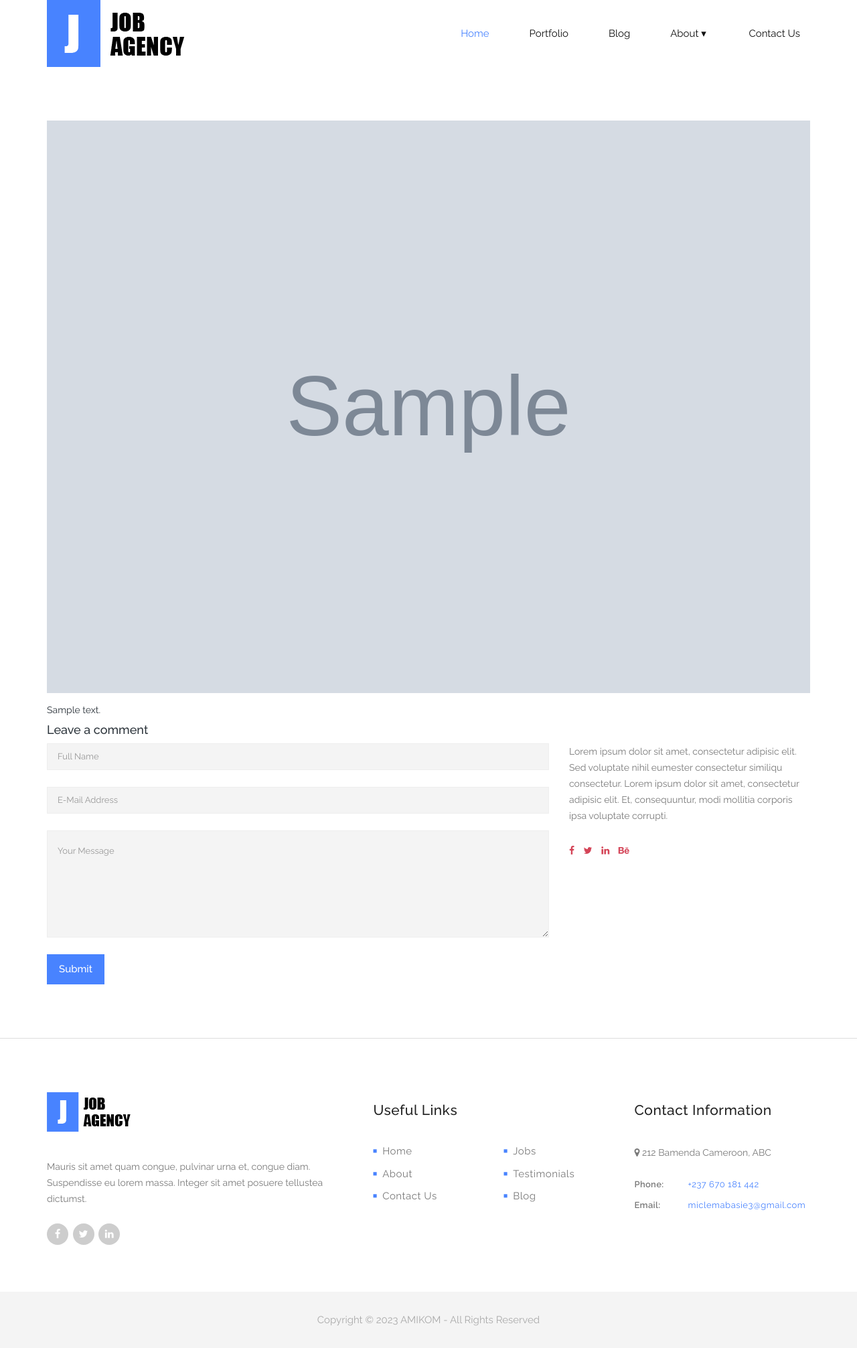
After one commit to miclemabasie/Django-Blog-2023, a Django app: a page that uses templates/base.html in a window 1280 px wide. The commit adds this page. Shown: the whole page at 67% size. Run offline with Django 3.2, Linux system fonts and the light colour scheme; tables that the repository leaves empty hold one stand-in row (values such as "Sample post"); grey boxes marked "Sample" are stand-in pictures; parts of the project's set-up code (start-up, migrations or seed data) failed here and were passed over; some libraries are stand-ins or nearby versions.

Commit message:
blog setup

```diff
--- a/blog/views.py
+++ b/blog/views.py
@@ -34,33 +34,42 @@ def index(request):
 
 
 def post_list(request, tag_slug=None):
-    posts = Post.objects.published()
-    # Check if a tag_slug was passed into the request
-    tag = None
-    if tag_slug:
-        tag = get_object_or_404(Tag, slug=tag_slug)
-        print(posts)
-        posts = posts.filter(tags__in=[tag])
-        print(posts)
-    time.sleep(2)
-    start = int(request.GET.get("start"))
-    end = int(request.GET.get("end"))
+    if request.method == "POST":
+        posts = Post.objects.published()
+        # Check if a tag_slug was passed into the request
+        tag = None
+        if tag_slug:
+            tag = get_object_or_404(Tag, slug=tag_slug)
+            print(posts)
+            posts = posts.filter(tags__in=[tag])
+            print(posts)
+        time.sleep(2)
+        start = int(request.GET.get("start"))
+        end = int(request.GET.get("end"))
 
-    max_len = len(posts)
-    if start > max_len or end > max_len:
-        if start < max_len:
-            posts = posts[start:max_len]
-            serializer = PostSerializer(posts, many=True)
-            return JsonResponse(serializer.data, safe=False)
-        data = "Request out of range"
-        logging.error(data)
-        return JsonResponse({"message": data})
+        max_len = len(posts)
+        if start > max_len or end > max_len:
+            if start < max_len:
+                posts = posts[start:max_len]
+                serializer = PostSerializer(posts, many=True)
+                return JsonResponse(serializer.data, safe=False)
+            data = "Request out of range"
+            logging.error(data)
+            return JsonResponse({"message": data})
 
-    posts = posts[start:end]
+        posts = posts[start:end]
 
-    serializer = PostSerializer(posts, many=True)
-    # time.sleep(2)
-    return JsonResponse(serializer.data, safe=False)
+        serializer = PostSerializer(posts, many=True)
+        # time.sleep(2)
+        return JsonResponse(serializer.data, safe=False)
+    else:
+        template_name = "blog/list.html"
+        posts = Post.objects.filter(status="published")
+        # posts = Post.objects.all()
+        context = {
+            "posts": posts,
+        }
+        return render(request, template_name, context)
 
 
 def post_detail(request, year, month, day, post):
@@ -97,7 +106,7 @@ def post_detail(request, year, month, day, post):
         "comments": comments,
         "new_comment": new_comment,
     }
-    template_name = "blog/post/detail.html"
+    template_name = "blog/detail.html"
 
     return render(request, template_name, context)
 
--- a/templates/base.html
+++ b/templates/base.html
@@ -7,35 +7,10 @@
     </head>
 
 <body>
-
     {% include "./components/navigation.html" %}
 
-    <section class="banner" id="top" style="background-image: url( {% static 'img/homepage-banner-image-1920x700.jpg' %});">
-        <div class="container">
-            <div class="row">
-                <div class="col-md-10 col-md-offset-1">
-                    <div class="banner-caption">
-                        <div class="line-dec"></div>
-                        <h2>Lorem ipsum dolor sit amet, consectetur adipisicing elit.</h2>
-                        <div class="blue-button">
-                            <a href="contact.html">Contact Us</a>
-                        </div>
-                    </div>
-                </div>
-            </div>
-        </div>
-    </section>
+    {% block content %}{% endblock content %}
 
-    <main>
-
-        {% include "./components/about_me.html" %}
-
-        {% include "./components/recent_work.html" %}
-        {% include "./components/cta.html" %}
-        {% include "./components/blog_posts.html" %}
-
-        {% comment %} Testimonials {% endcomment %}
-    </main>
     {% include "./components/footer.html" %}
 
     {% include "./styles/footer_links.html" %}
--- /dev/null
+++ b/templates/blog/detail.html
@@ -0,0 +1,67 @@
+{% extends "base.html" %}
+
+
+{% block content %}
+
+<main>
+    <section class="featured-places">
+        <div class="container">
+            <div   class="form-group">
+                {% if post.image %}
+                <img src="{{post.image.url}}" style="height:50%; width: 100%" class="img-responsive" alt="">
+                {% endif %}
+            </div>
+
+            {{post.body|safe}}
+            <h4>Leave a comment</h4>
+
+            <div class="row">
+                <div class="col-md-8">
+                    <form id="contact" action="" method="post">
+                        <div class="row">
+                          <div class="col-lg-12 col-md-12 col-sm-12">
+                            <fieldset>
+                              <input name="name" type="text" class="form-control" id="name" placeholder="Full Name" required="">
+                            </fieldset>
+                          </div>
+                          <div class="col-lg-12 col-md-12 col-sm-12">
+                            <fieldset>
+                              <input name="email" type="text" class="form-control" id="email" placeholder="E-Mail Address" required="">
+                            </fieldset>
+                          </div>
+                          <div class="col-lg-12">
+                            <fieldset>
+                              <textarea name="message" rows="6" class="form-control" id="message" placeholder="Your Message" required=""></textarea>
+                            </fieldset>
+                          </div>
+                          <div class="col-lg-12">
+                            <div class="blue-button">
+                                <a href="#">Submit</a>
+                            </div>
+                          </div>
+                        </div>
+                      </form>
+                </div>
+
+                <div class="col-md-4">
+                  <div class="left-content">
+
+                    <p>Lorem ipsum dolor sit amet, consectetur adipisic elit. Sed voluptate nihil eumester consectetur similiqu consectetur. Lorem ipsum dolor sit amet, consectetur adipisic elit. Et, consequuntur, modi mollitia corporis ipsa voluptate corrupti.</p>
+
+                    <br>
+
+                    <ul class="list-inline">
+                      <li><a href="#"><i class="fa fa-facebook"></i></a></li>
+                      <li><a href="#"><i class="fa fa-twitter"></i></a></li>
+                      <li><a href="#"><i class="fa fa-linkedin"></i></a></li>
+                      <li><a href="#"><i class="fa fa-behance"></i></a></li>
+                    </ul>
+                  </div>
+                </div>
+            </div>
+        </div>
+    </section>
+</main>
+
+
+{% endblock content %}
--- a/templates/components/footer.html
+++ b/templates/components/footer.html
@@ -45,10 +45,10 @@
                     <div class="footer-heading">
                         <h4>Contact Information</h4>
                     </div>
-                    <p><i class="fa fa-map-marker"></i> 212 Barrington Court New York, ABC</p>
+                    <p><i class="fa fa-map-marker"></i> 212 Bamenda Cameroon, ABC</p>
                     <ul>
-                        <li><span>Phone:</span><a href="#">+1 333 4040 5566</a></li>
-                        <li><span>Email:</span><a href="#">contact@company.com</a></li>
+                        <li><span>Phone:</span><a href="#">+237 670 181 442</a></li>
+                        <li><span>Email:</span><a href="#">miclemabasie3@gmail.com</a></li>
                     </ul>
                 </div>
             </div>
@@ -57,5 +57,5 @@
 </footer>
 
 <div class="sub-footer">
-    <p>Copyright © 2020 Company Name - Template by: <a href="https://www.phpjabbers.com/">PHPJabbers.com</a></p>
+    <p>Copyright © 2023 AMIKOM - All Rights Reserved</p>
 </div>
--- a/templates/components/navigation.html
+++ b/templates/components/navigation.html
@@ -11,14 +11,15 @@
                         <ul class="dropdown menu">
                             <li class='active'><a href="index.html">Home</a></li>
 
-                            <li><a href="jobs.html">Jobs</a></li>
+                            <li><a href="jobs.html">Portfolio</a></li>
+                            <li><a href="{% url 'blog:post_list' %}">Blog</a></li>
+
 
                             <li>
                                 <a href="#">About</a>
                                 <ul class="sub-menu">
                                     <li><a href="about-us.html">About Us</a></li>
                                     <li><a href="team.html">Team</a></li>
-                                    <li><a href="blog.html">Blog</a></li>
                                     <li><a href="testimonials.html">Testimonials</a></li>
                                     <li><a href="terms.html">Terms</a></li>
                                 </ul>
```
Also changed, not shown: templates/blog/list.html (added, +89 -0 lines), templates/components/hero.html (added, +18 -0 lines), templates/home.html (+16 -0 lines), static/img/hero.jpg (added), 1 other file.
